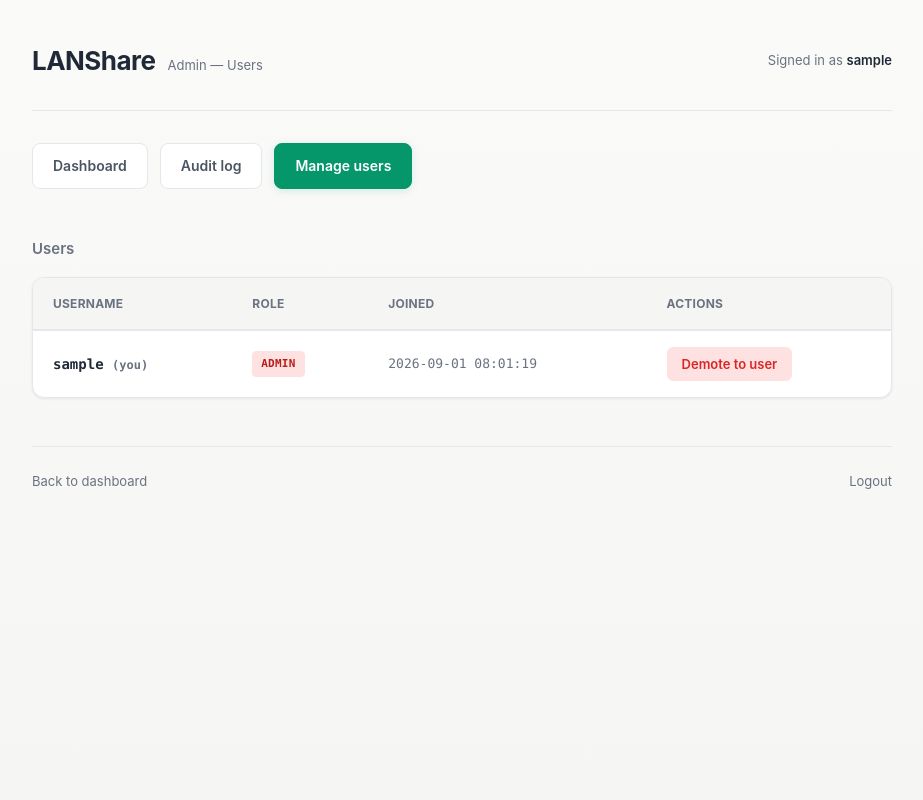
After one commit to Hrishi1608/LANShare, a Flask app: page /admin/users in a window 1280 px wide. The commit adds this page. Shown: the whole page, without its empty margins (178-1101 px from the left). Run offline with Flask 3, Linux system fonts and the light colour scheme; the visitor is signed in with stand-in values (Sample User, id 1); data comes from the database, SQL or seed files in the repository.

Commit message:
Add RBAC: admin role, admin-only audit log, and admin user-management panel

```diff
--- a/app/auth.py
+++ b/app/auth.py
@@ -2,6 +2,7 @@ from functools import wraps
 
 from flask import (
     Blueprint,
+    abort,
     flash,
     redirect,
     render_template,
@@ -11,7 +12,7 @@ from flask import (
 )
 from werkzeug.security import check_password_hash, generate_password_hash
 
-from app.database import get_db_connection, log_action
+from app.database import count_users, get_db_connection, log_action
 
 
 auth = Blueprint("auth", __name__)
@@ -48,12 +49,17 @@ def register():
             method="pbkdf2:sha256",
         )
 
+        # The very first account on a fresh install becomes admin automatically,
+        # so there's always someone who can reach the admin panel. Everyone
+        # after that starts as a regular user and has to be promoted.
+        role = "admin" if count_users() == 0 else "user"
+
         cursor = db.execute(
             """
-            INSERT INTO users (username, password_hash)
-            VALUES (?, ?)
+            INSERT INTO users (username, password_hash, role)
+            VALUES (?, ?, ?)
             """,
-            (username, password_hash),
+            (username, password_hash, role),
         )
 
         db.commit()
@@ -85,7 +91,7 @@ def login():
 
         user = db.execute(
             """
-            SELECT id, username, password_hash
+            SELECT id, username, password_hash, role
             FROM users
             WHERE username = ?
             """,
@@ -110,6 +116,7 @@ def login():
         session.clear()
         session["user_id"] = user["id"]
         session["username"] = user["username"]
+        session["role"] = user["role"]
 
         log_action(
             user_id=user["id"],
@@ -151,3 +158,27 @@ def login_required(view):
         return view(**kwargs)
 
     return wrapped_view
+
+
+def admin_required(view):
+    """Like login_required, but also requires session['role'] == 'admin'.
+
+    Role is trusted from the session (set at login), not re-checked against
+    the DB on every request, matching how login_required already trusts
+    session['user_id']. If you need to guard against a role change taking
+    effect mid-session, that's a follow-up (e.g. short session lifetime or
+    re-checking on sensitive actions).
+    """
+
+    @wraps(view)
+    def wrapped_view(**kwargs):
+        if "user_id" not in session:
+            flash("Please log in to access that page.")
+            return redirect(url_for("auth.login"))
+
+        if session.get("role") != "admin":
+            abort(403)
+
+        return view(**kwargs)
+
+    return wrapped_view
--- a/app/routes.py
+++ b/app/routes.py
@@ -1,7 +1,24 @@
-from flask import Blueprint, current_app, render_template, send_file, session
+from flask import (
+    Blueprint,
+    current_app,
+    flash,
+    redirect,
+    render_template,
+    request,
+    send_file,
+    session,
+    url_for,
+)
 
-from app.auth import login_required
-from app.database import get_db_connection
+from app.auth import admin_required, login_required
+from app.database import (
+    count_admins,
+    get_all_users,
+    get_db_connection,
+    get_user_by_id,
+    log_action,
+    set_user_role,
+)
 from app.network import get_hostname, get_local_ip
 from app.qrcode_util import generate_qr_png
 from app.stats import get_dashboard_stats
@@ -44,6 +61,7 @@ def home():
         "index.html",
         logged_in="user_id" in session,
         username=session.get("username"),
+        role=session.get("role"),
         files=files,
         local_ip=local_ip,
         hostname=hostname,
@@ -109,10 +127,8 @@ def qr_code():
 
 
 @main.route("/audit")
-@login_required
+@admin_required
 def audit():
-    # NOTE: currently visible to any logged-in user. This will be restricted
-    # to admins only once RBAC (feature/rbac-admin) lands.
     db = get_db_connection()
 
     logs = db.execute(
@@ -127,3 +143,55 @@ def audit():
     db.close()
 
     return render_template("audit.html", logs=logs)
+
+
+@main.route("/admin/users")
+@admin_required
+def admin_users():
+    users = get_all_users()
+
+    return render_template(
+        "admin_users.html",
+        users=users,
+        current_user_id=session.get("user_id"),
+    )
+
+
+@main.route("/admin/users/<int:user_id>/role", methods=("POST",))
+@admin_required
+def admin_users_update(user_id):
+    new_role = request.form.get("role", "").strip()
+
+    if new_role not in ("admin", "user"):
+        flash("Invalid role.")
+        return redirect(url_for("main.admin_users"))
+
+    target_user = get_user_by_id(user_id)
+
+    if target_user is None:
+        flash("User not found.")
+        return redirect(url_for("main.admin_users"))
+
+    # Prevent locking everyone out of the admin panel: don't allow demoting
+    # the last remaining admin, whether that's yourself or someone else.
+    if target_user["role"] == "admin" and new_role == "user" and count_admins() <= 1:
+        flash("Can't demote the last remaining admin.")
+        return redirect(url_for("main.admin_users"))
+
+    set_user_role(user_id, new_role)
+
+    log_action(
+        user_id=session.get("user_id"),
+        username=session.get("username"),
+        action="role_change",
+        target=f"{target_user['username']} -> {new_role}",
+        ip_address=request.remote_addr,
+    )
+
+    # If an admin changes their own role, refresh the session immediately
+    # so the change takes effect without requiring a re-login.
+    if user_id == session.get("user_id"):
+        session["role"] = new_role
+
+    flash(f"Updated {target_user['username']}'s role to {new_role}.")
+    return redirect(url_for("main.admin_users"))
--- /dev/null
+++ b/templates/admin_users.html
@@ -0,0 +1,140 @@
+<!DOCTYPE html>
+<html lang="en">
+
+<head>
+    <meta charset="UTF-8">
+    <meta name="viewport" content="width=device-width, initial-scale=1.0">
+
+    <title>LANShare &mdash; Admin: Users</title>
+
+    <link rel="stylesheet" href="{{ url_for('static', filename='css/style.css') }}">
+</head>
+
+<body>
+
+    <div class="shell">
+
+        <div class="topbar">
+            <div class="wordmark">
+                <h1>LANShare</h1>
+                <p class="tagline">Admin &mdash; Users</p>
+            </div>
+            <div class="session">
+                Signed in as <strong>{{ session.username }}</strong>
+            </div>
+        </div>
+
+        {% with messages = get_flashed_messages() %}
+            {% if messages %}
+                {% for message in messages %}
+                    <p class="flash">{{ message }}</p>
+                {% endfor %}
+            {% endif %}
+        {% endwith %}
+
+        <nav class="nav-row">
+            <a class="nav-link" href="{{ url_for('main.home') }}">Dashboard</a>
+            <a class="nav-link" href="{{ url_for('main.audit') }}">Audit log</a>
+            <a class="nav-link primary" href="{{ url_for('main.admin_users') }}">Manage users</a>
+        </nav>
+
+        <div class="section-head">
+            <h2>Users</h2>
+        </div>
+
+        <div class="files-wrap">
+
+            {% if users %}
+
+                <table>
+
+                    <thead>
+
+                        <tr>
+                            <th>Username</th>
+                            <th>Role</th>
+                            <th>Joined</th>
+                            <th>Actions</th>
+                        </tr>
+
+                    </thead>
+
+                    <tbody>
+
+                        {% for user in users %}
+
+                            <tr>
+
+                                <td class="filename">
+                                    {{ user["username"] }}
+                                    {% if user["id"] == current_user_id %}
+                                        <span class="hash-text hash-text--missing">(you)</span>
+                                    {% endif %}
+                                </td>
+
+                                <td>
+                                    <span class="action-tag action-tag--{{ 'delete' if user['role'] == 'admin' else 'benign' }}">
+                                        {{ user["role"] }}
+                                    </span>
+                                </td>
+
+                                <td class="uploaded-at">{{ user["created_at"] }}</td>
+
+                                <td class="actions">
+
+                                    {% if user["role"] == "admin" %}
+
+                                        <form
+                                            class="inline-form"
+                                            method="POST"
+                                            action="{{ url_for('main.admin_users_update', user_id=user['id']) }}"
+                                        >
+                                            <input type="hidden" name="role" value="user">
+                                            <button type="submit" class="btn btn-danger">
+                                                Demote to user
+                                            </button>
+                                        </form>
+
+                                    {% else %}
+
+                                        <form
+                                            class="inline-form"
+                                            method="POST"
+                                            action="{{ url_for('main.admin_users_update', user_id=user['id']) }}"
+                                        >
+                                            <input type="hidden" name="role" value="admin">
+                                            <button type="submit" class="btn">
+                                                Promote to admin
+                                            </button>
+                                        </form>
+
+                                    {% endif %}
+
+                                </td>
+
+                            </tr>
+
+                        {% endfor %}
+
+                    </tbody>
+
+                </table>
+
+            {% else %}
+
+                <p class="empty-state">No users found.</p>
+
+            {% endif %}
+
+        </div>
+
+        <div class="footer-nav">
+            <a href="{{ url_for('main.home') }}">Back to dashboard</a>
+            <a href="{{ url_for('auth.logout') }}">Logout</a>
+        </div>
+
+    </div>
+
+</body>
+
+</html>
--- a/templates/index.html
+++ b/templates/index.html
@@ -38,7 +38,10 @@
                 <a class="nav-link primary" href="{{ url_for('files.upload') }}">Upload file</a>
                 <a class="nav-link" href="{{ url_for('main.network') }}">Network info</a>
                 <a class="nav-link" href="{{ url_for('main.history') }}">Transfer history</a>
-                <a class="nav-link" href="{{ url_for('main.audit') }}">Audit log</a>
+                {% if role == "admin" %}
+                    <a class="nav-link" href="{{ url_for('main.audit') }}">Audit log</a>
+                    <a class="nav-link" href="{{ url_for('main.admin_users') }}">Manage users</a>
+                {% endif %}
             </nav>
 
             <div class="section-head">
```
Also changed, not shown: app/database.py (+100 -0 lines).
